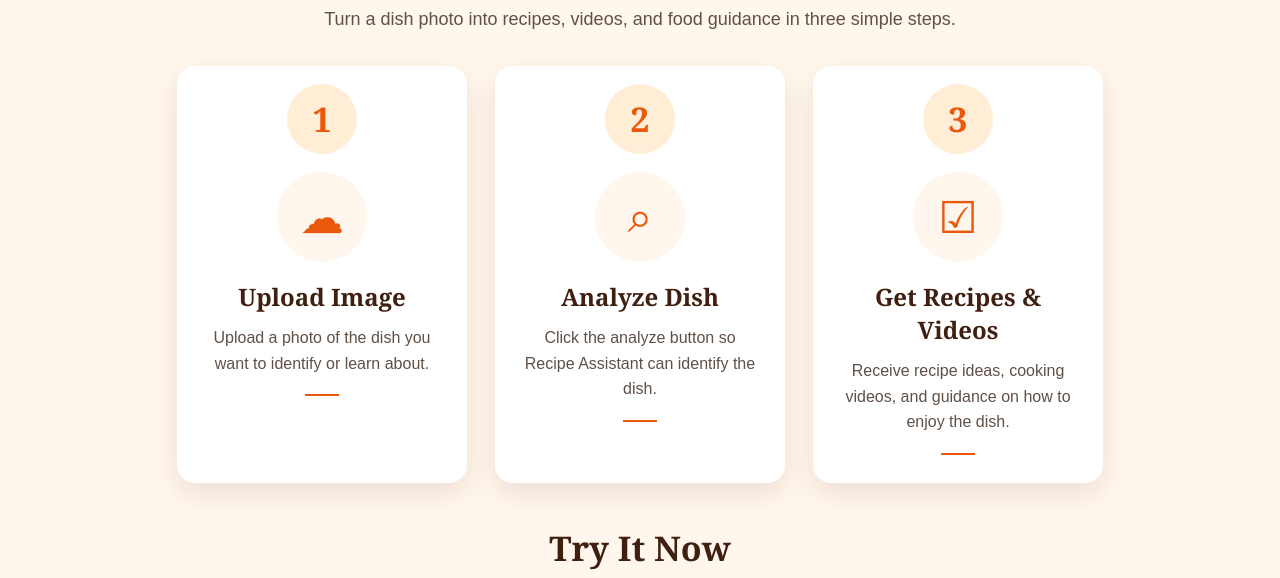
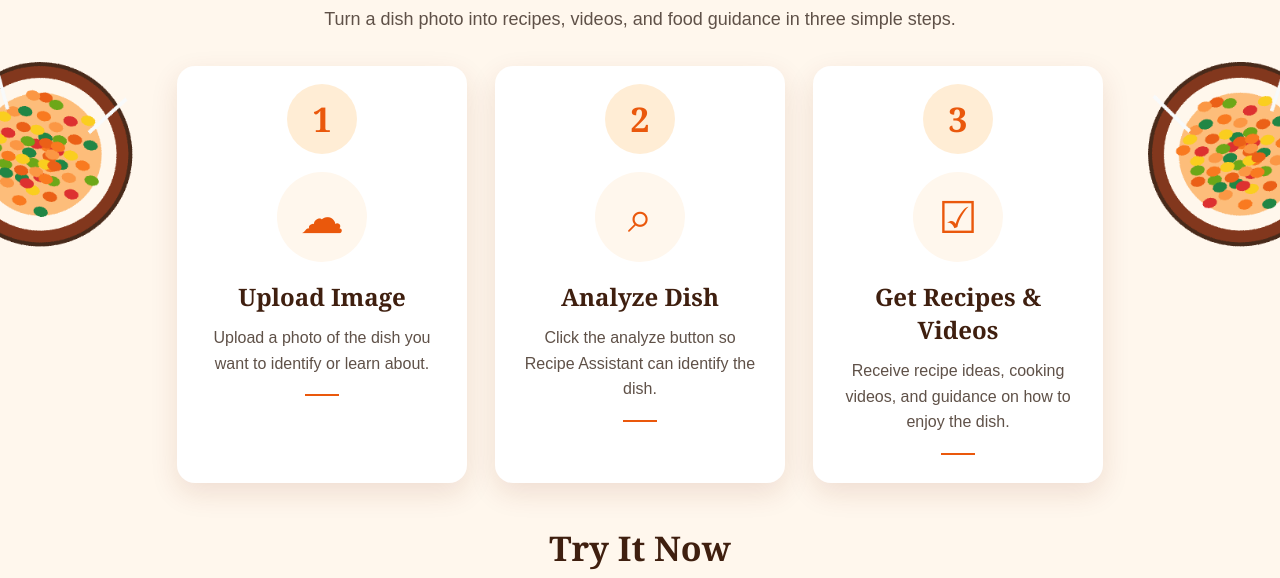
Before and after one commit to himanshu1989-dev/saas-playground, a plain HTML site: page frontend/index.html in a window 1280 px wide. Shown: the part 204-782 px from the top of the page. Drawn offline with Linux system fonts and the light colour scheme.

Commit message:
some html customization 24

```diff
--- a/frontend/index.html
+++ b/frontend/index.html
@@ -1,6 +1,5 @@
-<!DOCTYPE html>
+<!doctype html>
 <html lang="en">
-
   <head>
     <title>Recipe Assistant</title>
     <meta charset="UTF-8" />
@@ -417,14 +416,34 @@
           width: 100%;
         }
       }
+      .dish-left,
+      .dish-right {
+        position: absolute;
+        width: 220px;
+        height: auto;
+        top: 150px;
+        z-index: 0;
+        opacity: 0.95;
+      }
+
+      .dish-left {
+        left: -70px;
+      }
+
+      .dish-right {
+        right: -70px;
+      }
     </style>
   </head>
 
   <body>
-
     <header>
       <div class="header-left">
-      <img class="logo" src="assets/images/logo.png" alt="Recipe Assistant Logo">
+        <img
+          class="logo"
+          src="assets/images/logo.png"
+          alt="Recipe Assistant Logo"
+        />
         <div class="brand-name">Recipe Assistant</div>
       </div>
 
@@ -442,10 +461,23 @@
     </header>
 
     <main>
+      <img
+        class="dish-left"
+        src="assets/images/dish-left.png"
+        alt="Food decoration left"
+      />
+      <img
+        class="dish-right"
+        src="assets/images/dish-right.png"
+        alt="Food decoration right"
+      />
       <section class="steps-section">
         <div class="main-heading">
           <h2>How Recipe Assistant Works</h2>
-        <p>Turn a dish photo into recipes, videos, and food guidance in three simple steps.</p>
+          <p>
+            Turn a dish photo into recipes, videos, and food guidance in three
+            simple steps.
+          </p>
         </div>
 
         <div class="steps-container">
@@ -453,7 +485,9 @@
             <div class="step-number">1</div>
             <div class="step-icon">☁</div>
             <h3>Upload Image</h3>
-          <p>Upload a photo of the dish you want to identify or learn about.</p>
+            <p>
+              Upload a photo of the dish you want to identify or learn about.
+            </p>
             <div class="small-line"></div>
           </article>
 
@@ -461,7 +495,10 @@
             <div class="step-number">2</div>
             <div class="step-icon">⌕</div>
             <h3>Analyze Dish</h3>
-          <p>Click the analyze button so Recipe Assistant can identify the dish.</p>
+            <p>
+              Click the analyze button so Recipe Assistant can identify the
+              dish.
+            </p>
             <div class="small-line"></div>
           </article>
 
@@ -469,7 +506,10 @@
             <div class="step-number">3</div>
             <div class="step-icon">☑</div>
             <h3>Get Recipes & Videos</h3>
-          <p>Receive recipe ideas, cooking videos, and guidance on how to enjoy the dish.</p>
+            <p>
+              Receive recipe ideas, cooking videos, and guidance on how to enjoy
+              the dish.
+            </p>
             <div class="small-line"></div>
           </article>
         </div>
@@ -486,11 +526,14 @@
             <h3>Upload your dish image here</h3>
             <p>PNG, JPG, or JPEG supported</p>
 
-          <label class="file-label" for="dishImage">
-            Choose Image
-          </label>
+            <label class="file-label" for="dishImage"> Choose Image </label>
 
-          <input class="file-input" id="dishImage" type="file" accept="image/*">
+            <input
+              class="file-input"
+              id="dishImage"
+              type="file"
+              accept="image/*"
+            />
           </div>
         </div>
 
@@ -535,7 +578,5 @@
     <footer>
       <p>2026 Recipe Assistant. All rights reserved.</p>
     </footer>
-
   </body>
-
 </html>
```
Also changed, not shown: frontend/assets/images/analyze-dish-icon.png (added), frontend/assets/images/cloud-upload-arrow.png (added), frontend/assets/images/dish-left.png (added), frontend/assets/images/dish-right.png (added), frontend/assets/images/fancy-analyze.png (added), frontend/assets/images/logo.png, frontend/assets/images/recipe-assistant-logo.png (added), frontend/assets/images/recipe-video-checklist.png (added), frontend/assets/images/upload-dish-image.png (added), 2 other files. Lines whose indentation alone changed are shown as unchanged.
